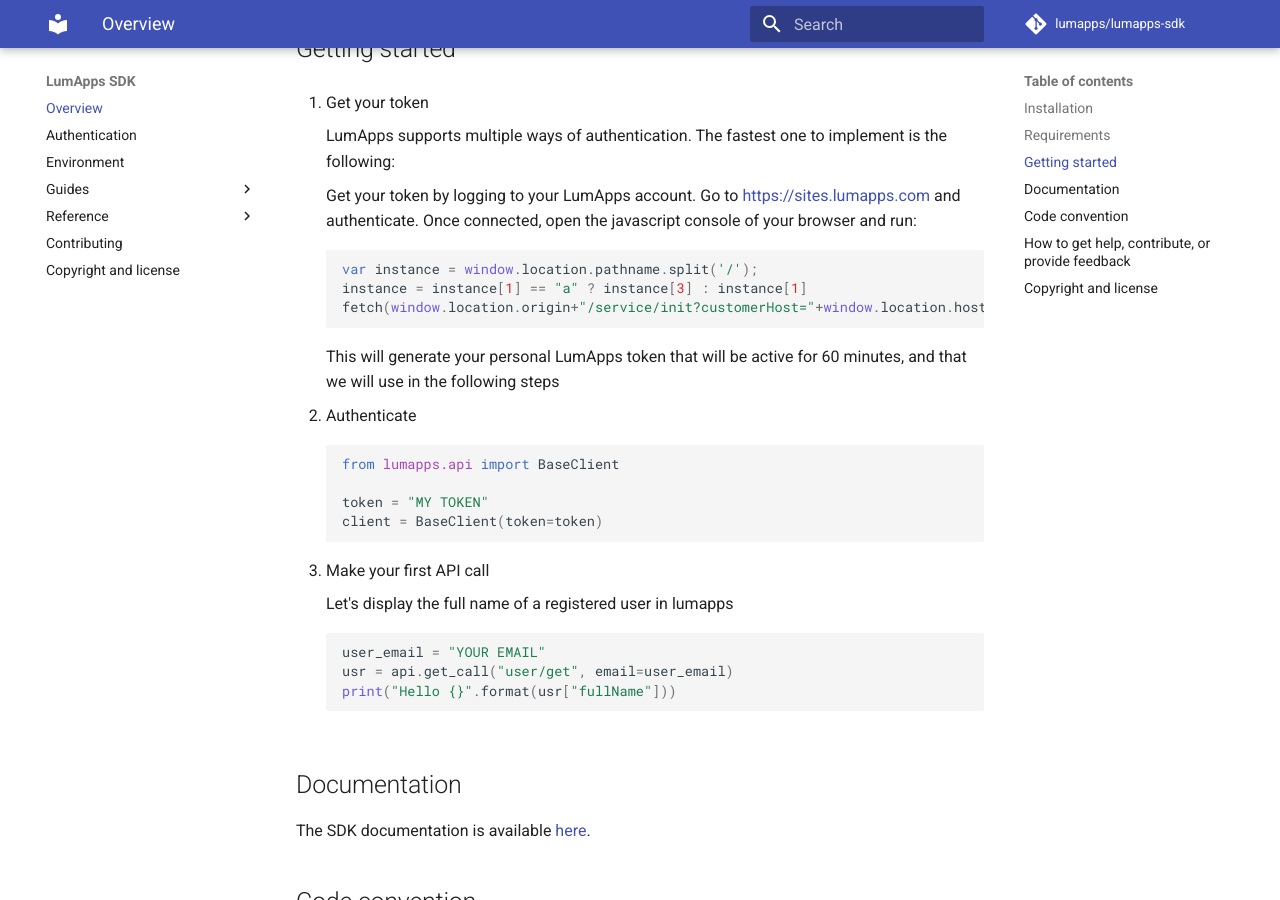
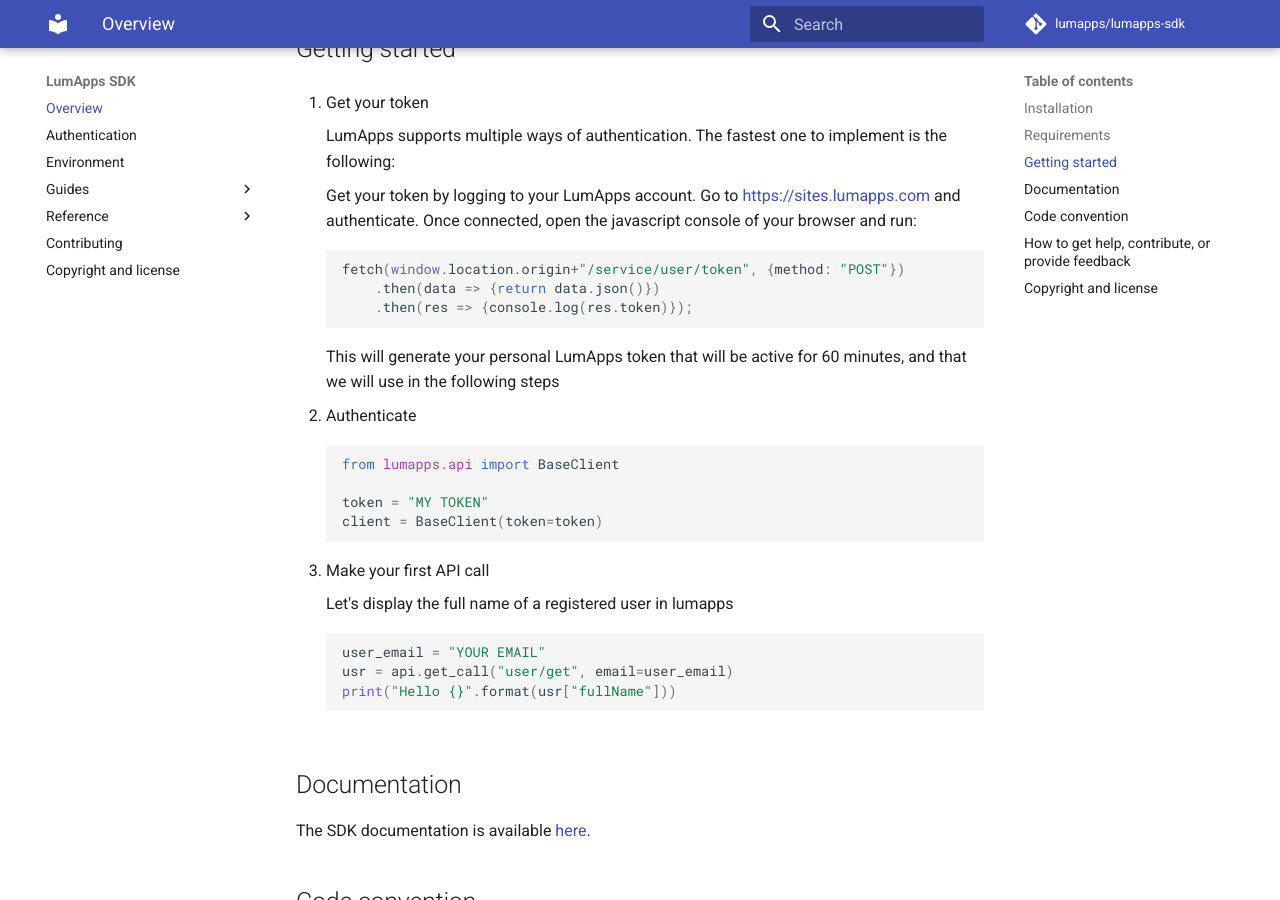
Before and after one commit to lumapps/lumapps-sdk, an MkDocs documentation site: the page built from docs/index.md, in a window 1280 px wide and 900 px high, scrolled down 648 px. Built offline with MkDocs 1.6.1 and Material for MkDocs 9.7.7, drawn with Linux system fonts in a browser that asks for light colours; comment, search, counter and statistics services are not loaded.

Commit message:
chore(docs): use /service/user/token to retrieve token
/service/init is reserved for frontend application usage, and the
token will soon be removed from its response payload.

````diff
--- a/docs/index.md
+++ b/docs/index.md
@@ -39,9 +39,9 @@
     Once connected, open the javascript console of your browser and run:
 
     ```javascript
-    var instance = window.location.pathname.split('/');
-    instance = instance[1] == "a" ? instance[3] : instance[1]
-    fetch(window.location.origin+"/service/init?customerHost="+window.location.host+"&instanceSlug="+instance+"&    slug=").then(data=>{return data.json()}).then(res => {console.log(res.token)})
+    fetch(window.location.origin+"/service/user/token", {method: "POST"})
+        .then(data => {return data.json()})
+        .then(res => {console.log(res.token)});
     ```
 
     This will generate your personal LumApps token that will be active for 60 minutes, and that we will use in the following steps
````
Also changed, not shown: README.md (+3 -3 lines).
